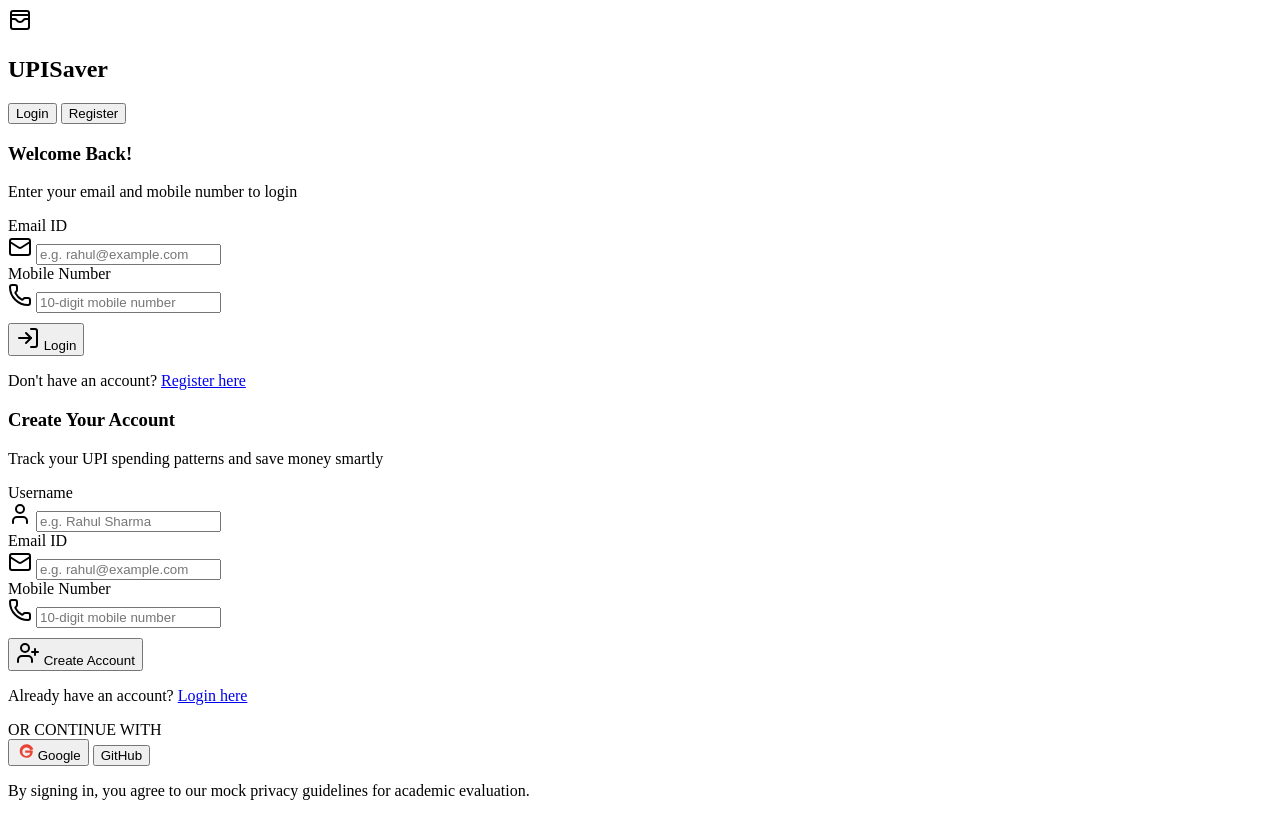
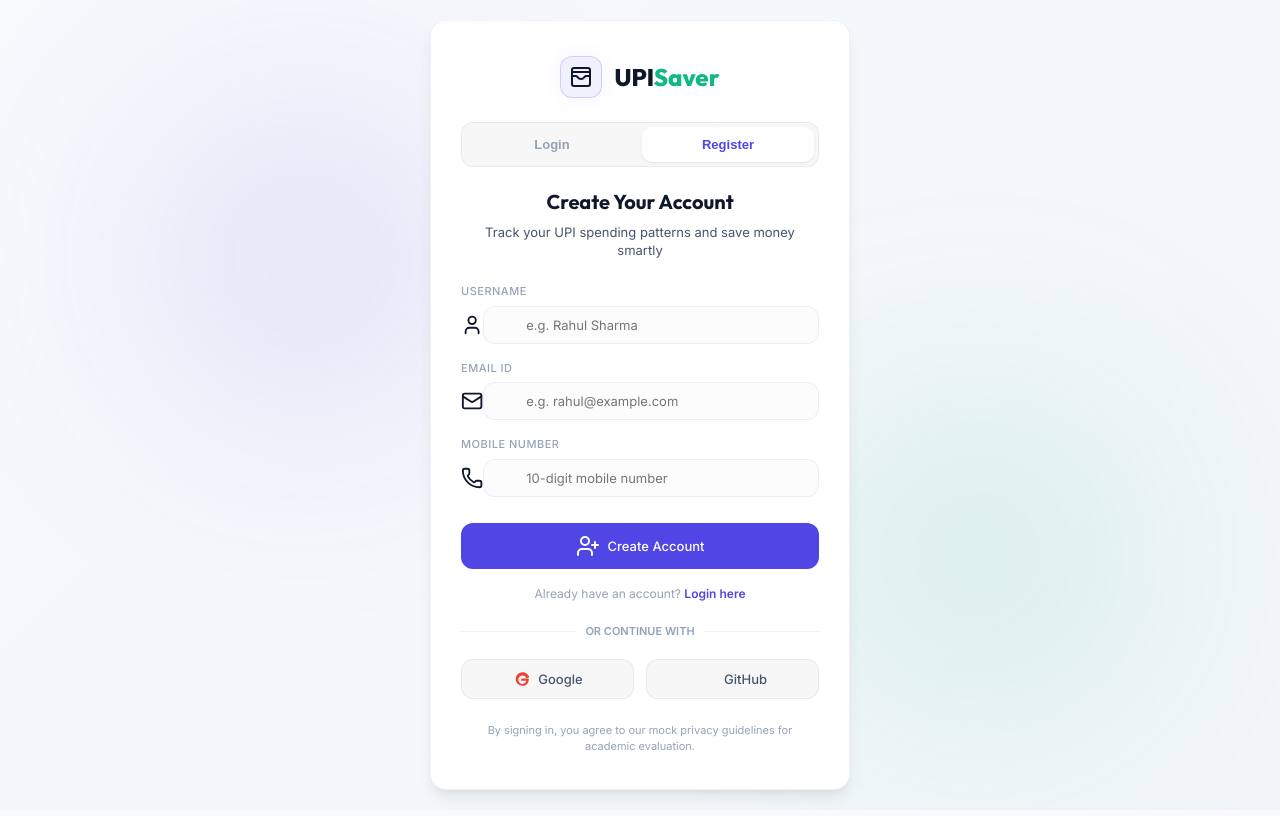
Before and after one commit to MReshma-16/Smart-UPI-Expense-Analyzer, a website: page login.html in a window 1280 px wide. Both pictures are taken after a click on the button "Register". Drawn offline with nearby package versions, Linux system fonts and the light colour scheme.

Commit message:
Fix login.html markup; link styles.css; safe auth script

```diff
--- a/login.html
+++ b/login.html
@@ -10,8 +10,13 @@
     <link href="https://fonts.googleapis.com/css2?family=Inter:wght@300;400;500;600;700&family=Outfit:wght@400;500;600;700;800&display=swap" rel="stylesheet">
     <!-- Lucide Icons -->
     <script src="https://unpkg.com/lucide@latest"></script>
-    <!-- Data layer (for UPIUserRegistry) -->
-    <script src="data.js"></script>
+    <!-- Project stylesheet -->
+    <link rel="stylesheet" href="styles.css">
+
+</head>
+
+<body class="login-page-body light-theme">
+    <!-- Page blobs / decorative shapes -->
     <div class="blob blob-1"></div>
     <div class="blob blob-2"></div>
 
@@ -126,6 +131,9 @@
         </div>
     </div>
 
+    <!-- Data layer (for UPIUserRegistry) -->
+    <script src="data.js"></script>
+
     <!-- Scripting for auth logic -->
     <script>
         document.addEventListener("DOMContentLoaded", function() {
@@ -137,21 +145,26 @@
                 return;
             }
 
-            // ---- Theme Management ----
+            // ---- Theme Management (safe guards if controls missing) ----
             const themeToggleBtn = document.getElementById("theme-toggle-btn");
             const themeToggleIcon = document.getElementById("theme-toggle-icon");
             let currentTheme = localStorage.getItem("upi_theme") || "light";
             document.body.className = `${currentTheme}-theme login-page-body`;
+            if (themeToggleIcon) {
                 updateThemeIcon(currentTheme);
+            }
 
+            if (themeToggleBtn && themeToggleIcon) {
                 themeToggleBtn.addEventListener("click", function() {
                     currentTheme = currentTheme === "light" ? "dark" : "light";
                     document.body.className = `${currentTheme}-theme login-page-body`;
                     localStorage.setItem("upi_theme", currentTheme);
                     updateThemeIcon(currentTheme);
                 });
+            }
 
             function updateThemeIcon(theme) {
+                if (!themeToggleIcon) return;
                 themeToggleIcon.setAttribute("data-lucide", theme === "light" ? "moon" : "sun");
                 lucide.createIcons();
             }
@@ -164,8 +177,10 @@
             const authMessage = document.getElementById("auth-message");
 
             function switchTab(tab) {
+                if (authMessage) {
                     authMessage.classList.add("hidden");
                     authMessage.textContent = "";
+                }
 
                 if (tab === "login") {
                     tabLoginBtn.classList.add("active");
@@ -187,6 +202,7 @@
 
             // ---- Show Auth Messages ----
             function showAuthMessage(message, type) {
+                if (!authMessage) return;
                 authMessage.textContent = message;
                 authMessage.className = "auth-message auth-message-" + type;
             }
@@ -312,3 +328,5 @@
     </script>
 </body>
 </html>
+</body>
+</html>
```
Lines whose indentation alone changed are shown as unchanged.
